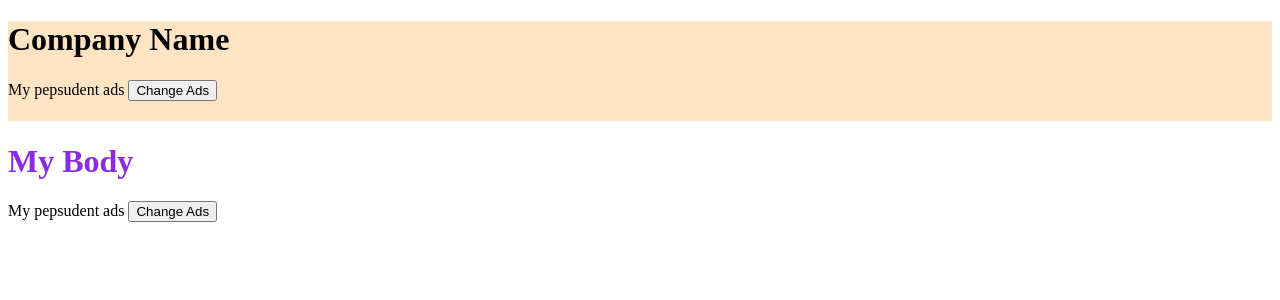
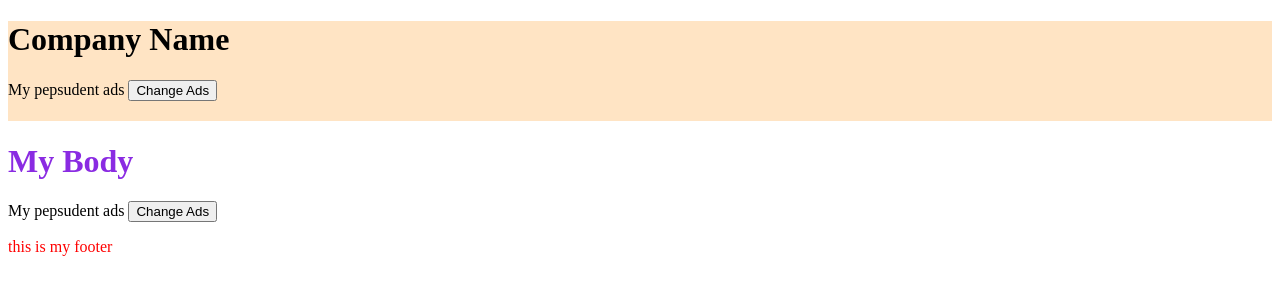
Before and after one commit to yogeshrajput335/learnAngular, an Angular app: page / in a window 1280 px wide. Shown: the top 300 px of the page. Built offline with nearby package versions, Linux system fonts and the light colour scheme.

Commit message:
foot added

```diff
--- a/src/app/app.component.html
+++ b/src/app/app.component.html
@@ -1,2 +1,3 @@
 <app-my-head></app-my-head>
 <my-b></my-b>
+<my-foot></my-foot>
--- a/src/app/app.component.ts
+++ b/src/app/app.component.ts
@@ -2,9 +2,10 @@ import { Component } from '@angular/core';
 import { RouterOutlet } from '@angular/router';
 import { MyHeadComponent } from './my-head/my-head.component';
 import { MyBodyComponent } from './my-body/my-body.component';
+import { MyFootComponent } from './my-foot/my-foot.component';
 @Component({
   selector: 'app-root',
-  imports: [MyHeadComponent,MyBodyComponent],
+  imports: [MyHeadComponent,MyBodyComponent,MyFootComponent],
   templateUrl: './app.component.html',
   styleUrl: './app.component.css',
 })
--- /dev/null
+++ b/src/app/my-foot/my-foot.component.ts
@@ -0,0 +1,9 @@
+import { Component } from "@angular/core";
+
+@Component({
+    selector:"my-foot",
+    template:"<div style='color:red'>this is my footer</div>"
+})
+ export class MyFootComponent{
+
+}
```
